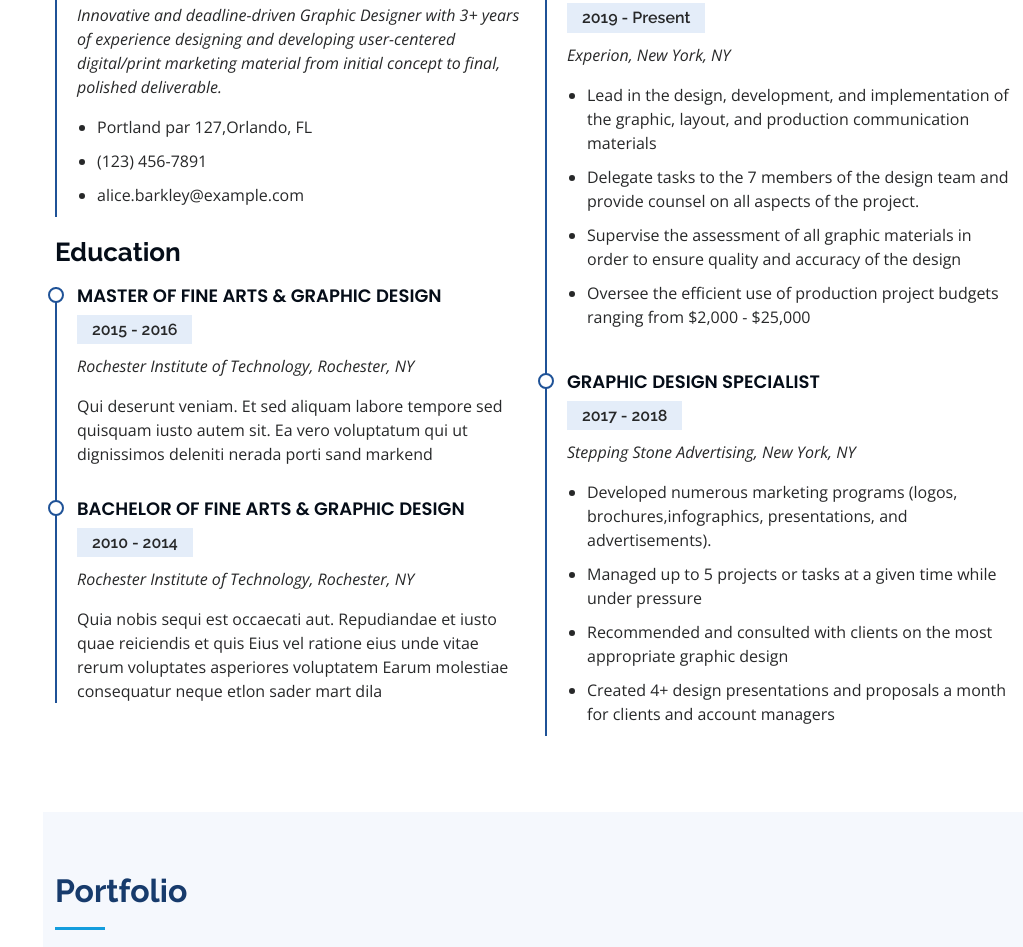
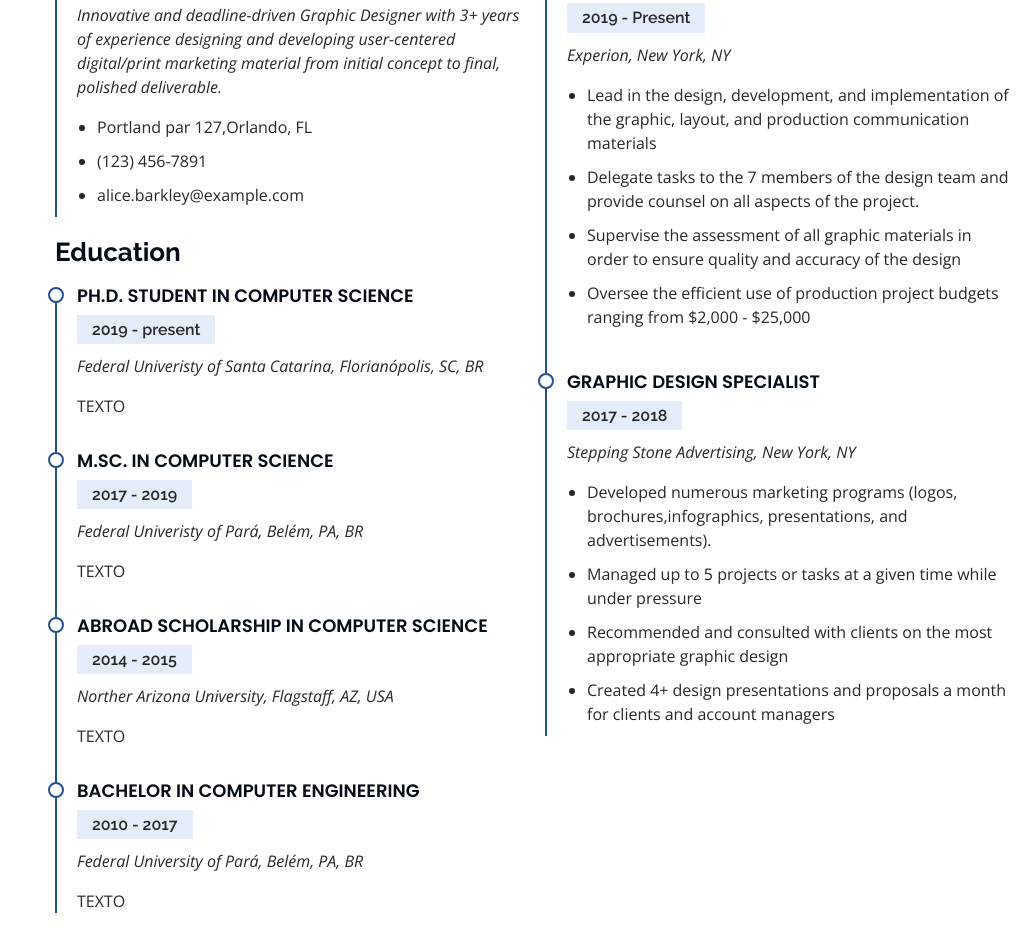
Before and after one commit to Yuri-Nassar/yurisantos, a plain HTML site: page index.html in a window 1280 px wide. Shown: the part 2687-3634 px from the top of the page, without its empty margins (257-1280 px from the left). Drawn offline with nearby package versions, Linux system fonts and the light colour scheme.

Commit message:
update resume and contact sections.

```diff
--- a/index.html
+++ b/index.html
@@ -268,16 +268,28 @@
 
             <h3 class="resume-title">Education</h3>
             <div class="resume-item">
-              <h4>Master of Fine Arts &amp; Graphic Design</h4>
-              <h5>2015 - 2016</h5>
-              <p><em>Rochester Institute of Technology, Rochester, NY</em></p>
-              <p>Qui deserunt veniam. Et sed aliquam labore tempore sed quisquam iusto autem sit. Ea vero voluptatum qui ut dignissimos deleniti nerada porti sand markend</p>
+              <h4>Ph.D. student in Computer Science</h4>
+              <h5>2019 - present</h5>
+              <p><em>Federal Univeristy of Santa Catarina, Florianópolis, SC, BR</em></p>
+              <p>TEXTO</p>
             </div>
             <div class="resume-item">
-              <h4>Bachelor of Fine Arts &amp; Graphic Design</h4>
-              <h5>2010 - 2014</h5>
-              <p><em>Rochester Institute of Technology, Rochester, NY</em></p>
-              <p>Quia nobis sequi est occaecati aut. Repudiandae et iusto quae reiciendis et quis Eius vel ratione eius unde vitae rerum voluptates asperiores voluptatem Earum molestiae consequatur neque etlon sader mart dila</p>
+              <h4>M.Sc. in Computer Science</h4>
+              <h5>2017 - 2019</h5>
+              <p><em>Federal Univeristy of Pará, Belém, PA, BR</em></p>
+              <p>TEXTO</p>
+            </div>
+            <div class="resume-item">
+              <h4>Abroad Scholarship in Computer Science</h4>
+              <h5>2014 - 2015</h5>
+              <p><em>Norther Arizona University, Flagstaff, AZ, USA</em></p>
+              <p>TEXTO</p>
+            </div>
+            <div class="resume-item">
+              <h4>Bachelor in Computer Engineering</h4>
+              <h5>2010 - 2017</h5>
+              <p><em>Federal University of Pará, Belém, PA, BR</em></p>
+              <p>TEXTO</p>
             </div>
           </div>
           <div class="col-lg-6" data-aos="fade-up" data-aos-delay="100">
@@ -562,7 +574,7 @@
 
         <div class="section-title">
           <h2>Contact</h2>
-          <p>Magnam dolores commodi suscipit. Necessitatibus eius consequatur ex aliquid fuga eum quidem. Sit sint consectetur velit. Quisquam quos quisquam cupiditate. Et nemo qui impedit suscipit alias ea. Quia fugiat sit in iste officiis commodi quidem hic quas.</p>
+          <p>If you want to know more about any of my works, please, feel free to send an email to me.</p>
         </div>
 
         <div class="row" data-aos="fade-in">
@@ -588,7 +600,7 @@
               </div>-->
 
               <!--<iframe src="https://www.google.com/maps/embed?pb=!1m14!1m8!1m3!1d12097.433213460943!2d-74.0062269!3d40.7101282!3m2!1i1024!2i768!4f13.1!3m3!1m2!1s0x0%3A0xb89d1fe6bc499443!2sDowntown+Conference+Center!5e0!3m2!1smk!2sbg!4v1539943755621" frameborder="0" style="border:0; width: 100%; height: 290px;" allowfullscreen></iframe>-->
-              <iframe src="https://www.google.com/maps/embed?pb=!1m18!1m12!1m3!1d6484.877856494245!2d-48.559002947408516!3d-27.596481052990576!2m3!1f0!2f0!3f0!3m2!1i1024!2i768!4f13.1!3m3!1m2!1s0x952738214600efdb%3A0x65743a9bfbe09c!2sFlorian%C3%B3polis!5e0!3m2!1sen!2sbr!4v1633918120686!5m2!1sen!2sbr" frameborder="0"  style="border:0;width:100%; height:290px;" allowfullscreen></iframe>
+              <iframe src="https://www.google.com/maps/embed?pb=!1m18!1m12!1m3!1d10905.747236787052!2d-48.524792915539216!3d-27.60124309963774!2m3!1f0!2f0!3f0!3m2!1i1024!2i768!4f13.1!3m3!1m2!1s0x95273900f56d3f99%3A0xc2fd35f96d3fb9b3!2sDepartment%20of%20Informatics%20and%20Statistics%20-%20INE!5e0!3m2!1sen!2sbr!4v1634077499419!5m2!1sen!2sbr" frameborder="0"  style="border:0;width:100%; height:350px;" allowfullscreen></iframe>
 
             </div>
 
@@ -612,14 +624,14 @@
               </div>
               <div class="form-group">
                 <label for="name">Message</label>
-                <textarea class="form-control" name="message" rows="10" required></textarea>
+                <textarea class="form-control" name="message" id="message" rows="10" required></textarea>
               </div>
               <div class="my-3">
                 <div class="loading">Loading</div>
                 <div class="error-message"></div>
                 <div class="sent-message">Your message has been sent. Thank you!</div>
               </div>
-              <div class="text-center"><button type="submit">Send Message</button></div>
+              <div class="text-center"><button type="submit" id="send-msg">Send Message</button></div>
             </form>
           </div>-->
 
@@ -660,7 +672,9 @@
   <script src="assets/vendor/waypoints/noframework.waypoints.js"></script>
 
   <!-- Template Main JS File -->
+  <!--<script src="https://code.jquery.com/jquery-3.6.0.min.js"></script>-->
   <script src="assets/js/main.js"></script>
+  <!--<script type="text/javascript" src="assets/js/send_mail.js"></script>-->
 
 </body>
 
```
Also changed, not shown: assets/js/send_mail.js (added, +10 -0 lines).
